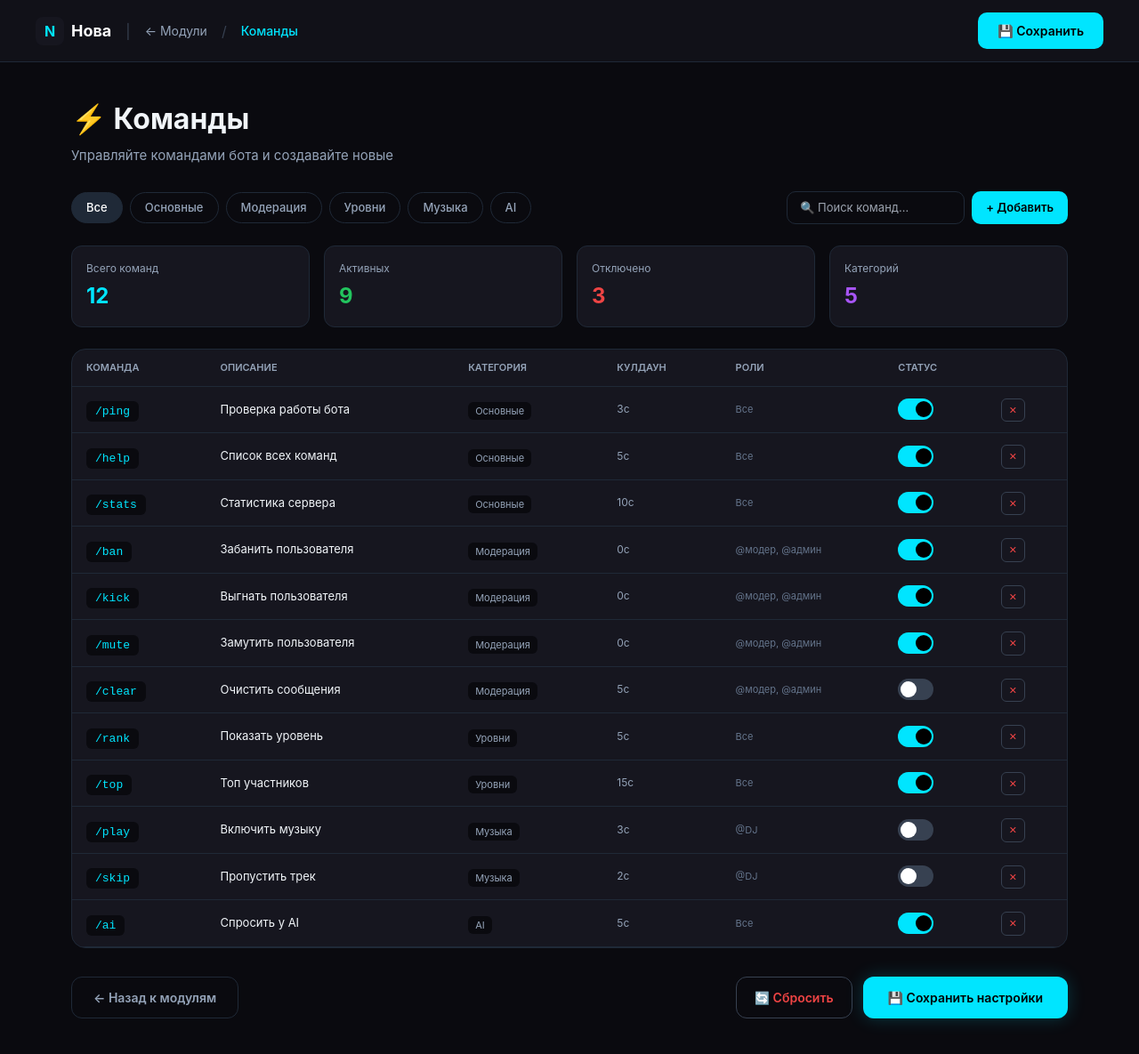
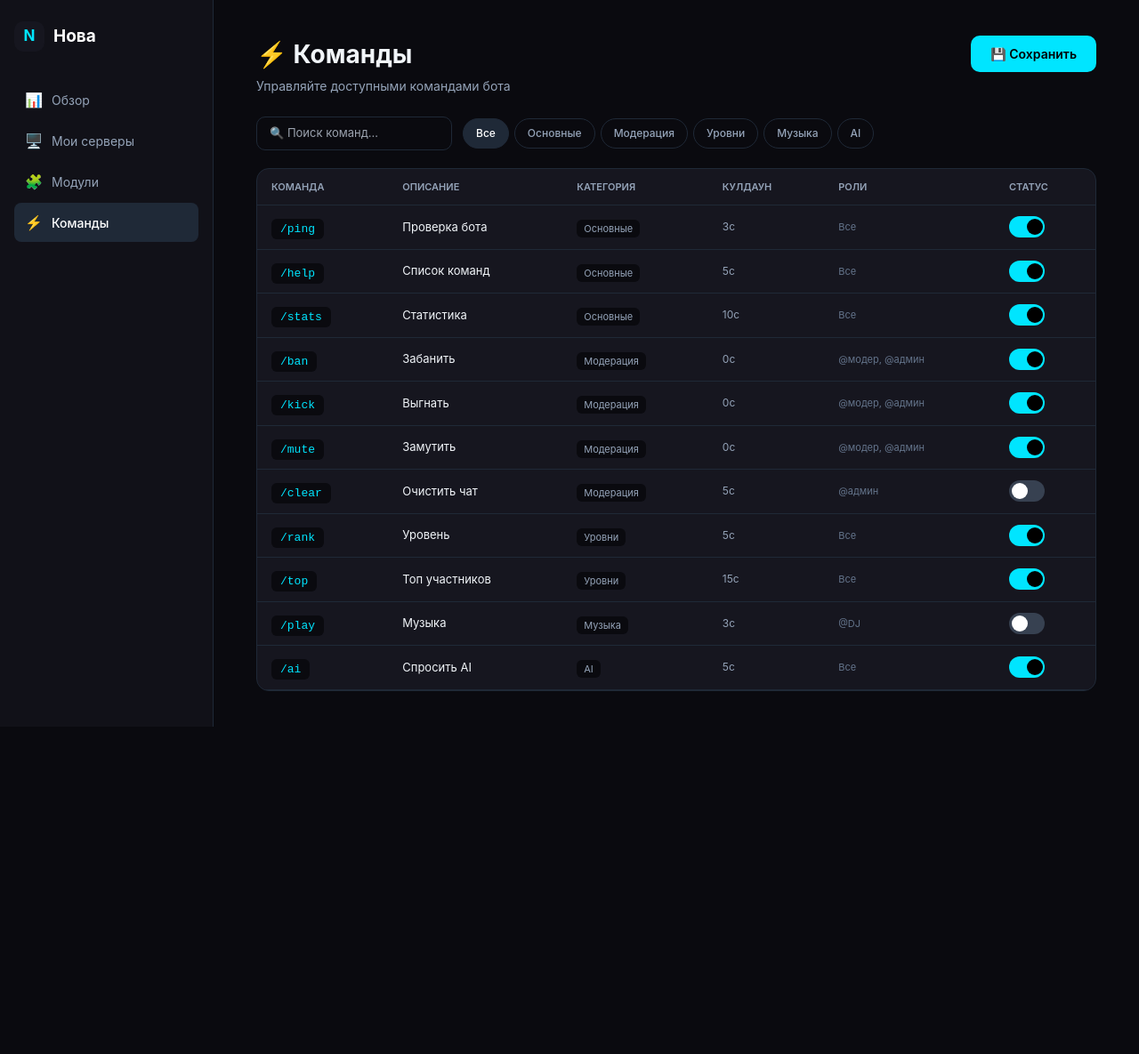
Before and after one commit to R4YDMOND/nova-bot, a Next.js app in the folder frontend/: page /dashboard/commands in a window 1280 px wide. Shown: the whole page at 89% size. After the commit the page ends 817 px from the top, so only its background shows below. Built offline with nearby package versions, Linux system fonts and the light colour scheme.

Commit message:
Update page.tsx

```diff
--- a/frontend/src/app/dashboard/commands/page.tsx
+++ b/frontend/src/app/dashboard/commands/page.tsx
@@ -2,37 +2,26 @@
 
 import { useState } from 'react'
 
-interface Command {
-  name: string; desc: string; category: string; enabled: boolean; usage: string; cooldown: number;
-  allowedRoles: string; deleteAfter: boolean; logUsage: boolean; replyStyle: string;
-}
+const navigate = (url: string) => window.location.href = url
 
 export default function CommandsPage() {
-  const [commands, setCommands] = useState<Command[]>([
-    { name: '/ping', desc: 'Проверка работы бота', category: 'Основные', enabled: true, usage: '/ping', cooldown: 3, allowedRoles: '', deleteAfter: false, logUsage: false, replyStyle: 'text' },
-    { name: '/help', desc: 'Список всех команд', category: 'Основные', enabled: true, usage: '/help [команда]', cooldown: 5, allowedRoles: '', deleteAfter: false, logUsage: true, replyStyle: 'embed' },
-    { name: '/stats', desc: 'Статистика сервера', category: 'Основные', enabled: true, usage: '/stats [@user]', cooldown: 10, allowedRoles: '', deleteAfter: false, logUsage: true, replyStyle: 'embed' },
-    { name: '/ban', desc: 'Забанить пользователя', category: 'Модерация', enabled: true, usage: '/ban @user [причина]', cooldown: 0, allowedRoles: '@модер, @админ', deleteAfter: true, logUsage: true, replyStyle: 'text' },
-    { name: '/kick', desc: 'Выгнать пользователя', category: 'Модерация', enabled: true, usage: '/kick @user [причина]', cooldown: 0, allowedRoles: '@модер, @админ', deleteAfter: true, logUsage: true, replyStyle: 'text' },
-    { name: '/mute', desc: 'Замутить пользователя', category: 'Модерация', enabled: true, usage: '/mute @user [минуты]', cooldown: 0, allowedRoles: '@модер, @админ', deleteAfter: true, logUsage: true, replyStyle: 'text' },
-    { name: '/clear', desc: 'Очистить сообщения', category: 'Модерация', enabled: false, usage: '/clear [количество]', cooldown: 5, allowedRoles: '@модер, @админ', deleteAfter: true, logUsage: true, replyStyle: 'text' },
-    { name: '/rank', desc: 'Показать уровень', category: 'Уровни', enabled: true, usage: '/rank [@user]', cooldown: 5, allowedRoles: '', deleteAfter: false, logUsage: false, replyStyle: 'embed' },
-    { name: '/top', desc: 'Топ участников', category: 'Уровни', enabled: true, usage: '/top [количество]', cooldown: 15, allowedRoles: '', deleteAfter: false, logUsage: false, replyStyle: 'embed' },
-    { name: '/play', desc: 'Включить музыку', category: 'Музыка', enabled: false, usage: '/play [название/ссылка]', cooldown: 3, allowedRoles: '@DJ', deleteAfter: true, logUsage: true, replyStyle: 'text' },
-    { name: '/skip', desc: 'Пропустить трек', category: 'Музыка', enabled: false, usage: '/skip', cooldown: 2, allowedRoles: '@DJ', deleteAfter: true, logUsage: true, replyStyle: 'text' },
-    { name: '/ai', desc: 'Спросить у AI', category: 'AI', enabled: true, usage: '/ai [вопрос]', cooldown: 5, allowedRoles: '', deleteAfter: false, logUsage: true, replyStyle: 'text' },
+  const [commands, setCommands] = useState([
+    { name: '/ping', desc: 'Проверка бота', category: 'Основные', enabled: true, cooldown: 3, allowedRoles: '' },
+    { name: '/help', desc: 'Список команд', category: 'Основные', enabled: true, cooldown: 5, allowedRoles: '' },
+    { name: '/stats', desc: 'Статистика', category: 'Основные', enabled: true, cooldown: 10, allowedRoles: '' },
+    { name: '/ban', desc: 'Забанить', category: 'Модерация', enabled: true, cooldown: 0, allowedRoles: '@модер, @админ' },
+    { name: '/kick', desc: 'Выгнать', category: 'Модерация', enabled: true, cooldown: 0, allowedRoles: '@модер, @админ' },
+    { name: '/mute', desc: 'Замутить', category: 'Модерация', enabled: true, cooldown: 0, allowedRoles: '@модер, @админ' },
+    { name: '/clear', desc: 'Очистить чат', category: 'Модерация', enabled: false, cooldown: 5, allowedRoles: '@админ' },
+    { name: '/rank', desc: 'Уровень', category: 'Уровни', enabled: true, cooldown: 5, allowedRoles: '' },
+    { name: '/top', desc: 'Топ участников', category: 'Уровни', enabled: true, cooldown: 15, allowedRoles: '' },
+    { name: '/play', desc: 'Музыка', category: 'Музыка', enabled: false, cooldown: 3, allowedRoles: '@DJ' },
+    { name: '/ai', desc: 'Спросить AI', category: 'AI', enabled: true, cooldown: 5, allowedRoles: '' },
   ])
 
   const [saved, setSaved] = useState(false)
   const [activeCategory, setActiveCategory] = useState('Все')
   const [searchQuery, setSearchQuery] = useState('')
-  const [editingCommand, setEditingCommand] = useState<Command | null>(null)
-  const [showAddForm, setShowAddForm] = useState(false)
-  const [newCommand, setNewCommand] = useState<Command>({
-    name: '', desc: '', category: 'Основные', enabled: true, usage: '', cooldown: 3,
-    allowedRoles: '', deleteAfter: false, logUsage: false, replyStyle: 'text'
-  })
-
   const categories = ['Все', 'Основные', 'Модерация', 'Уровни', 'Музыка', 'AI']
 
   const filtered = commands.filter(c => {
@@ -41,201 +30,112 @@ export default function CommandsPage() {
     return matchCat && matchSearch
   })
 
-  const toggle = (name: string) => {
-    setCommands(commands.map(c => c.name === name ? { ...c, enabled: !c.enabled } : c))
-  }
-
-  const deleteCommand = (name: string) => {
-    setCommands(commands.filter(c => c.name !== name))
-  }
-
-  const addCommand = () => {
-    if (!newCommand.name || !newCommand.desc) return
-    setCommands([...commands, { ...newCommand, name: newCommand.name.startsWith('/') ? newCommand.name : '/' + newCommand.name }])
-    setNewCommand({ name: '', desc: '', category: 'Основные', enabled: true, usage: '', cooldown: 3, allowedRoles: '', deleteAfter: false, logUsage: false, replyStyle: 'text' })
-    setShowAddForm(false)
-  }
-
+  const toggle = (name: string) => setCommands(commands.map(c => c.name === name ? { ...c, enabled: !c.enabled } : c))
   const save = () => { setSaved(true); setTimeout(() => setSaved(false), 2000) }
 
-  const resetAll = () => {
-    setCommands([
-      { name: '/ping', desc: 'Проверка работы бота', category: 'Основные', enabled: true, usage: '/ping', cooldown: 3, allowedRoles: '', deleteAfter: false, logUsage: false, replyStyle: 'text' },
-      { name: '/help', desc: 'Список всех команд', category: 'Основные', enabled: true, usage: '/help [команда]', cooldown: 5, allowedRoles: '', deleteAfter: false, logUsage: true, replyStyle: 'embed' },
-      { name: '/stats', desc: 'Статистика сервера', category: 'Основные', enabled: true, usage: '/stats [@user]', cooldown: 10, allowedRoles: '', deleteAfter: false, logUsage: true, replyStyle: 'embed' },
-      { name: '/ban', desc: 'Забанить пользователя', category: 'Модерация', enabled: true, usage: '/ban @user [причина]', cooldown: 0, allowedRoles: '@модер, @админ', deleteAfter: true, logUsage: true, replyStyle: 'text' },
-      { name: '/kick', desc: 'Выгнать пользователя', category: 'Модерация', enabled: true, usage: '/kick @user [причина]', cooldown: 0, allowedRoles: '@модер, @админ', deleteAfter: true, logUsage: true, replyStyle: 'text' },
-      { name: '/rank', desc: 'Показать уровень', category: 'Уровни', enabled: true, usage: '/rank [@user]', cooldown: 5, allowedRoles: '', deleteAfter: false, logUsage: false, replyStyle: 'embed' },
-      { name: '/ai', desc: 'Спросить у AI', category: 'AI', enabled: true, usage: '/ai [вопрос]', cooldown: 5, allowedRoles: '', deleteAfter: false, logUsage: true, replyStyle: 'text' },
-    ])
-  }
+  return (
+    <div style={{ minHeight: '100vh', background: '#0A0A0F', display: 'flex', color: '#F1F5F9' }}>
 
+      {/* Sidebar */}
+      <aside style={{ width: '240px', minWidth: '240px', background: '#111118', borderRight: '1px solid #1F2937', padding: '24px 16px', display: 'flex', flexDirection: 'column' }}>
+        <a href="/" style={{ display: 'flex', alignItems: 'center', gap: '10px', textDecoration: 'none', marginBottom: '32px' }}>
+          <div style={{ width: '34px', height: '34px', background: '#16161F', borderRadius: '10px', display: 'flex', alignItems: 'center', justifyContent: 'center', fontWeight: 'bold', color: '#00E5FF', fontSize: '17px' }}>N</div>
+          <span style={{ fontSize: '19px', fontWeight: 'bold', color: '#FFF' }}>Нова</span>
+        </a>
+        <nav style={{ display: 'flex', flexDirection: 'column', gap: '2px', flex: 1 }}>
+          {[
+            { icon: '📊', label: 'Обзор', href: '/dashboard' },
+            { icon: '🖥️', label: 'Мои серверы', href: '/dashboard' },
+            { icon: '🧩', label: 'Модули', href: '/dashboard/modules' },
+            { icon: '⚡', label: 'Команды', href: '/dashboard/commands' },
+          ].map((item, i) => {
+            const isActive = item.label === 'Команды'
             return (
-    <div style={{ minHeight: '100vh', background: '#0A0A0F', color: '#F1F5F9' }}>
+              <span key={i} onClick={() => navigate(item.href)} style={{
+                padding: '10px 12px', borderRadius: '8px', display: 'flex', alignItems: 'center',
+                gap: '10px', fontSize: '14px', cursor: 'pointer', fontWeight: isActive ? '500' : '400',
+                color: isActive ? '#FFF' : '#94A3B8', background: isActive ? '#1F2937' : 'transparent',
+                transition: 'all 0.15s'
+              }}>
+                <span style={{ fontSize: '16px', width: '20px', textAlign: 'center' }}>{item.icon}</span>
+                {item.label}
+              </span>
+            )
+          })}
+        </nav>
+      </aside>
 
-      <header style={{
-        display: 'flex', alignItems: 'center', justifyContent: 'space-between',
-        padding: '14px 40px', background: '#111118', borderBottom: '1px solid #1F2937',
-        position: 'sticky', top: 0, zIndex: 50
-      }}>
-        <div style={{ display: 'flex', alignItems: 'center', gap: '16px' }}>
-          <a href="/" style={{ display: 'flex', alignItems: 'center', gap: '8px', textDecoration: 'none' }}>
-            <div style={{ width: '32px', height: '32px', background: '#16161F', borderRadius: '8px', display: 'flex', alignItems: 'center', justifyContent: 'center', fontWeight: 'bold', color: '#00E5FF', fontSize: '16px' }}>N</div>
-            <span style={{ fontSize: '18px', fontWeight: 'bold', color: '#FFF' }}>Нова</span>
-          </a>
-          <span style={{ color: '#374151' }}>|</span>
-          <a href="/dashboard/modules" style={{ color: '#94A3B8', textDecoration: 'none', fontSize: '14px' }}>← Модули</a>
-          <span style={{ color: '#374151' }}>/</span>
-          <span style={{ color: '#00E5FF', fontSize: '14px', fontWeight: '500' }}>Команды</span>
+      {/* Main */}
+      <main style={{ flex: 1, padding: '40px 48px', overflow: 'auto' }}>
+        <div style={{ display: 'flex', justifyContent: 'space-between', alignItems: 'flex-start', marginBottom: '24px' }}>
+          <div>
+            <h1 style={{ fontSize: '28px', fontWeight: '700', marginBottom: '4px' }}>⚡ Команды</h1>
+            <p style={{ color: '#94A3B8', fontSize: '14px' }}>Управляйте доступными командами бота</p>
           </div>
           <button onClick={save} style={{
             padding: '10px 22px', background: saved ? '#22C55E' : '#00E5FF', color: '#000',
             border: 'none', borderRadius: '10px', fontWeight: '600', fontSize: '14px', cursor: 'pointer',
             transition: 'all 0.25s'
-        }}>{saved ? '✅ Сохранено!' : '💾 Сохранить'}</button>
-      </header>
+          }}>{saved ? '✅ Сохранено' : '💾 Сохранить'}</button>
+        </div>
 
-      <main style={{ padding: '40px', maxWidth: '1200px', margin: '0 auto' }}>
-
-        <div style={{ display: 'flex', justifyContent: 'space-between', alignItems: 'flex-start', marginBottom: '28px' }}>
-          <div>
-            <h1 style={{ fontSize: '32px', fontWeight: '700', marginBottom: '6px' }}>⚡ Команды</h1>
-            <p style={{ color: '#94A3B8', fontSize: '15px' }}>Управляйте командами бота и создавайте новые</p>
+        {/* Поиск + фильтры */}
+        <div style={{ display: 'flex', gap: '12px', marginBottom: '20px', flexWrap: 'wrap', alignItems: 'center' }}>
+          <input type="text" value={searchQuery} onChange={(e) => setSearchQuery(e.target.value)}
+            placeholder="🔍 Поиск команд..."
+            style={{ padding: '8px 14px', background: '#0A0A0F', border: '1px solid #1F2937', borderRadius: '10px', color: '#FFF', fontSize: '13px', outline: 'none', width: '220px' }} />
+          <div style={{ display: 'flex', gap: '6px', flexWrap: 'wrap' }}>
+            {categories.map(cat => (
+              <button key={cat} onClick={() => setActiveCategory(cat)} style={{
+                padding: '7px 14px', borderRadius: '20px', border: '1px solid #1F2937',
+                background: activeCategory === cat ? '#1F2937' : 'transparent',
+                color: activeCategory === cat ? '#FFF' : '#94A3B8',
+                cursor: 'pointer', fontSize: '12px', fontWeight: '500', transition: 'all 0.15s'
+              }}>{cat}</button>
+            ))}
           </div>
         </div>
 
-        {/* Панель инструментов */}
-        <div style={{ display: 'flex', gap: '12px', marginBottom: '24px', flexWrap: 'wrap', alignItems: 'center', justifyContent: 'space-between' }}>
-          <div style={{ display: 'flex', gap: '8px', flexWrap: 'wrap' }}>
-            {categories.map(cat => (
-              <button key={cat} onClick={() => setActiveCategory(cat)} style={{
-                padding: '7px 16px', borderRadius: '20px', border: '1px solid #1F2937',
-                background: activeCategory === cat ? '#1F2937' : 'transparent',
-                color: activeCategory === cat ? '#FFF' : '#94A3B8',
-                cursor: 'pointer', fontSize: '13px', fontWeight: '500', transition: 'all 0.15s'
-              }}>{cat}</button>
-            ))}
-          </div>
-
-          <div style={{ display: 'flex', gap: '8px' }}>
-            <input type="text" value={searchQuery} onChange={(e) => setSearchQuery(e.target.value)}
-              placeholder="🔍 Поиск команд..."
-              style={{ padding: '8px 14px', background: '#0A0A0F', border: '1px solid #1F2937', borderRadius: '10px', color: '#FFF', fontSize: '13px', outline: 'none', width: '200px' }} />
-            <button onClick={() => setShowAddForm(!showAddForm)} style={{
-              padding: '8px 16px', background: showAddForm ? '#1F2937' : '#00E5FF', color: showAddForm ? '#FFF' : '#000',
-              border: 'none', borderRadius: '10px', fontWeight: '600', cursor: 'pointer', fontSize: '13px', transition: 'all 0.15s'
-            }}>{showAddForm ? '✕ Отмена' : '+ Добавить'}</button>
-          </div>
-        </div>
-
-        {/* Форма добавления */}
-        {showAddForm && (
-          <div style={{ background: '#16161F', borderRadius: '16px', padding: '20px', marginBottom: '20px', border: '1px solid #1F2937', display: 'grid', gridTemplateColumns: '1fr 1fr 1fr', gap: '12px' }}>
-            <input type="text" value={newCommand.name} onChange={(e) => setNewCommand({ ...newCommand, name: e.target.value })}
-              placeholder="/команда" style={{ padding: '10px', background: '#0A0A0F', border: '1px solid #1F2937', borderRadius: '8px', color: '#FFF', fontSize: '13px' }} />
-            <input type="text" value={newCommand.desc} onChange={(e) => setNewCommand({ ...newCommand, desc: e.target.value })}
-              placeholder="Описание" style={{ padding: '10px', background: '#0A0A0F', border: '1px solid #1F2937', borderRadius: '8px', color: '#FFF', fontSize: '13px' }} />
-            <select value={newCommand.category} onChange={(e) => setNewCommand({ ...newCommand, category: e.target.value })}
-              style={{ padding: '10px', background: '#0A0A0F', border: '1px solid #1F2937', borderRadius: '8px', color: '#FFF', fontSize: '13px' }}>
-              {categories.filter(c => c !== 'Все').map(c => <option key={c} value={c}>{c}</option>)}
-            </select>
-            <button onClick={addCommand} style={{ gridColumn: '1 / 4', padding: '10px', background: '#00E5FF', color: '#000', border: 'none', borderRadius: '8px', fontWeight: '600', cursor: 'pointer' }}>
-              ✅ Добавить команду
-            </button>
-          </div>
-        )}
-
-        {/* Статистика */}
-        <div style={{ display: 'flex', gap: '16px', marginBottom: '24px' }}>
-          {[
-            { label: 'Всего команд', value: commands.length, color: '#00E5FF' },
-            { label: 'Активных', value: commands.filter(c => c.enabled).length, color: '#22C55E' },
-            { label: 'Отключено', value: commands.filter(c => !c.enabled).length, color: '#EF4444' },
-            { label: 'Категорий', value: categories.length - 1, color: '#A855F7' },
-          ].map((s, i) => (
-            <div key={i} style={{ flex: 1, background: '#16161F', borderRadius: '12px', padding: '16px', border: '1px solid #1F2937' }}>
-              <div style={{ fontSize: '12px', color: '#94A3B8', marginBottom: '4px' }}>{s.label}</div>
-              <div style={{ fontSize: '24px', fontWeight: 'bold', color: s.color }}>{s.value}</div>
-            </div>
-          ))}
-        </div>
-
-        {/* Таблица команд */}
-        <div style={{ background: '#16161F', borderRadius: '16px', border: '1px solid #1F2937', overflow: 'hidden' }}>
+        {/* Таблица */}
+        <div style={{ background: '#16161F', borderRadius: '14px', border: '1px solid #1F2937', overflow: 'hidden' }}>
           <table style={{ width: '100%', borderCollapse: 'collapse' }}>
             <thead>
               <tr style={{ borderBottom: '1px solid #1F2937' }}>
-                {['Команда', 'Описание', 'Категория', 'Кулдаун', 'Роли', 'Статус', ''].map((h, i) => (
+                {['Команда', 'Описание', 'Категория', 'Кулдаун', 'Роли', 'Статус'].map((h, i) => (
                   <th key={i} style={{ padding: '12px 16px', textAlign: 'left', fontSize: '11px', fontWeight: '600', color: '#94A3B8', textTransform: 'uppercase' }}>{h}</th>
                 ))}
               </tr>
             </thead>
             <tbody>
               {filtered.map((cmd, i) => (
-                <tr key={i} style={{ borderBottom: '1px solid #1F2937', transition: 'all 0.15s' }}
+                <tr key={i} style={{ borderBottom: '1px solid #1F2937' }}
                   onMouseEnter={(e) => e.currentTarget.style.background = '#1A1A24'}
                   onMouseLeave={(e) => e.currentTarget.style.background = 'transparent'}
                 >
-                  <td style={{ padding: '12px 16px' }}>
-                    <code style={{ background: '#0A0A0F', padding: '4px 10px', borderRadius: '6px', color: '#00E5FF', fontSize: '13px', fontFamily: 'monospace' }}>{cmd.name}</code>
-                  </td>
-                  <td style={{ padding: '12px 16px', fontSize: '13px', maxWidth: '200px', overflow: 'hidden', textOverflow: 'ellipsis', whiteSpace: 'nowrap' }}>{cmd.desc}</td>
-                  <td style={{ padding: '12px 16px' }}>
-                    <span style={{ padding: '3px 8px', borderRadius: '6px', fontSize: '11px', background: '#0A0A0F', color: '#94A3B8' }}>{cmd.category}</span>
-                  </td>
+                  <td style={{ padding: '12px 16px' }}><code style={{ background: '#0A0A0F', padding: '4px 10px', borderRadius: '6px', color: '#00E5FF', fontSize: '13px', fontFamily: 'monospace' }}>{cmd.name}</code></td>
+                  <td style={{ padding: '12px 16px', fontSize: '13px' }}>{cmd.desc}</td>
+                  <td style={{ padding: '12px 16px' }}><span style={{ padding: '3px 8px', borderRadius: '6px', fontSize: '11px', background: '#0A0A0F', color: '#94A3B8' }}>{cmd.category}</span></td>
                   <td style={{ padding: '12px 16px', fontSize: '12px', color: '#94A3B8' }}>{cmd.cooldown}с</td>
-                  <td style={{ padding: '12px 16px', fontSize: '11px', color: '#64748B', maxWidth: '120px', overflow: 'hidden', textOverflow: 'ellipsis', whiteSpace: 'nowrap' }}>
-                    {cmd.allowedRoles || 'Все'}
-                  </td>
+                  <td style={{ padding: '12px 16px', fontSize: '11px', color: '#64748B' }}>{cmd.allowedRoles || 'Все'}</td>
                   <td style={{ padding: '12px 16px' }}>
                     <div onClick={() => toggle(cmd.name)} style={{ width: '40px', height: '24px', background: cmd.enabled ? '#00E5FF' : '#374151', borderRadius: '24px', cursor: 'pointer', transition: '0.25s', position: 'relative' }}>
                       <div style={{ position: 'absolute', height: '18px', width: '18px', left: cmd.enabled ? '20px' : '3px', top: '3px', background: cmd.enabled ? '#000' : '#FFF', borderRadius: '50%', transition: '0.25s' }} />
                     </div>
                   </td>
-                  <td style={{ padding: '12px 16px' }}>
-                    <button onClick={() => deleteCommand(cmd.name)} style={{
-                      padding: '4px 8px', background: 'transparent', color: '#EF4444', border: '1px solid #374151',
-                      borderRadius: '6px', cursor: 'pointer', fontSize: '11px'
-                    }}>✕</button>
-                  </td>
                 </tr>
               ))}
               {filtered.length === 0 && (
-                <tr>
-                  <td colSpan={7} style={{ padding: '40px', textAlign: 'center', color: '#64748B' }}>Команды не найдены</td>
-                </tr>
+                <tr><td colSpan={6} style={{ padding: '40px', textAlign: 'center', color: '#64748B' }}>Команды не найдены</td></tr>
               )}
             </tbody>
           </table>
         </div>
-
-        {/* Кнопки */}
-        <div style={{ display: 'flex', justifyContent: 'space-between', marginTop: '32px' }}>
-          <button onClick={() => window.location.href = '/dashboard/modules'} style={{
-            padding: '12px 24px', background: 'transparent', color: '#94A3B8',
-            border: '1px solid #1F2937', borderRadius: '12px', fontWeight: '600', cursor: 'pointer', fontSize: '14px'
-          }}>← Назад к модулям</button>
-
-          <div style={{ display: 'flex', gap: '12px' }}>
-            <button onClick={resetAll} style={{
-              padding: '12px 20px', background: 'transparent', color: '#EF4444',
-              border: '1px solid #374151', borderRadius: '12px', fontWeight: '600', cursor: 'pointer', fontSize: '14px'
-            }}>🔄 Сбросить</button>
-            <button onClick={save} style={{
-              padding: '12px 28px', background: saved ? '#22C55E' : '#00E5FF', color: '#000',
-              border: 'none', borderRadius: '12px', fontWeight: '600', cursor: 'pointer', fontSize: '14px',
-              transition: 'all 0.3s', boxShadow: saved ? '0 0 20px rgba(34,197,94,0.3)' : '0 0 20px rgba(0,229,255,0.2)'
-            }}>{saved ? '✅ Сохранено!' : '💾 Сохранить настройки'}</button>
-          </div>
-        </div>
+      </main>
 
       {saved && (
-          <div style={{ position: 'fixed', bottom: '24px', right: '24px', background: '#22C55E', color: '#000', padding: '14px 24px', borderRadius: '14px', fontWeight: '600', fontSize: '15px', zIndex: 1000, boxShadow: '0 4px 25px rgba(34,197,94,0.4)', animation: 'slideUp 0.3s ease' }}>
-            ✅ Настройки команд сохранены!
-          </div>
+        <div style={{ position: 'fixed', bottom: '24px', right: '24px', background: '#22C55E', color: '#000', padding: '12px 24px', borderRadius: '12px', fontWeight: '600', fontSize: '14px', zIndex: 1000, boxShadow: '0 4px 20px rgba(34,197,94,0.3)', animation: 'slideUp 0.3s ease' }}>✅ Сохранено</div>
       )}
       <style>{`@keyframes slideUp { from { transform: translateY(20px); opacity: 0; } to { transform: translateY(0); opacity: 1; } }`}</style>
-      </main>
     </div>
   )
 }
```
Lines whose indentation alone changed are shown as unchanged.
